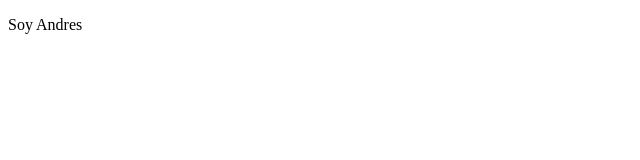
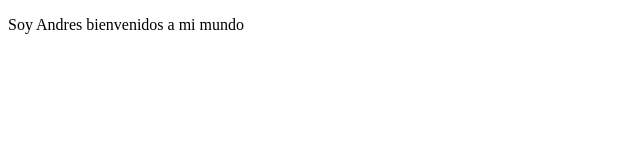
Before and after one commit to AndresCerero/proyectoDemoCursoPrework, a plain HTML site: page index.html in a window 1280 px wide. Shown: the whole page, without its empty margins (0-640 px from the left). Drawn offline with Linux system fonts and the light colour scheme.

Commit message:
Agregamos cambios bievenida

```diff
--- a/index.html
+++ b/index.html
@@ -7,7 +7,7 @@
     <title>Hola Mundo</title>
 </head>
 <body>
-    <p>Soy Andres</p>
+    <p>Soy Andres bienvenidos a mi mundo</p>
 
 </body>
 </html>
```
